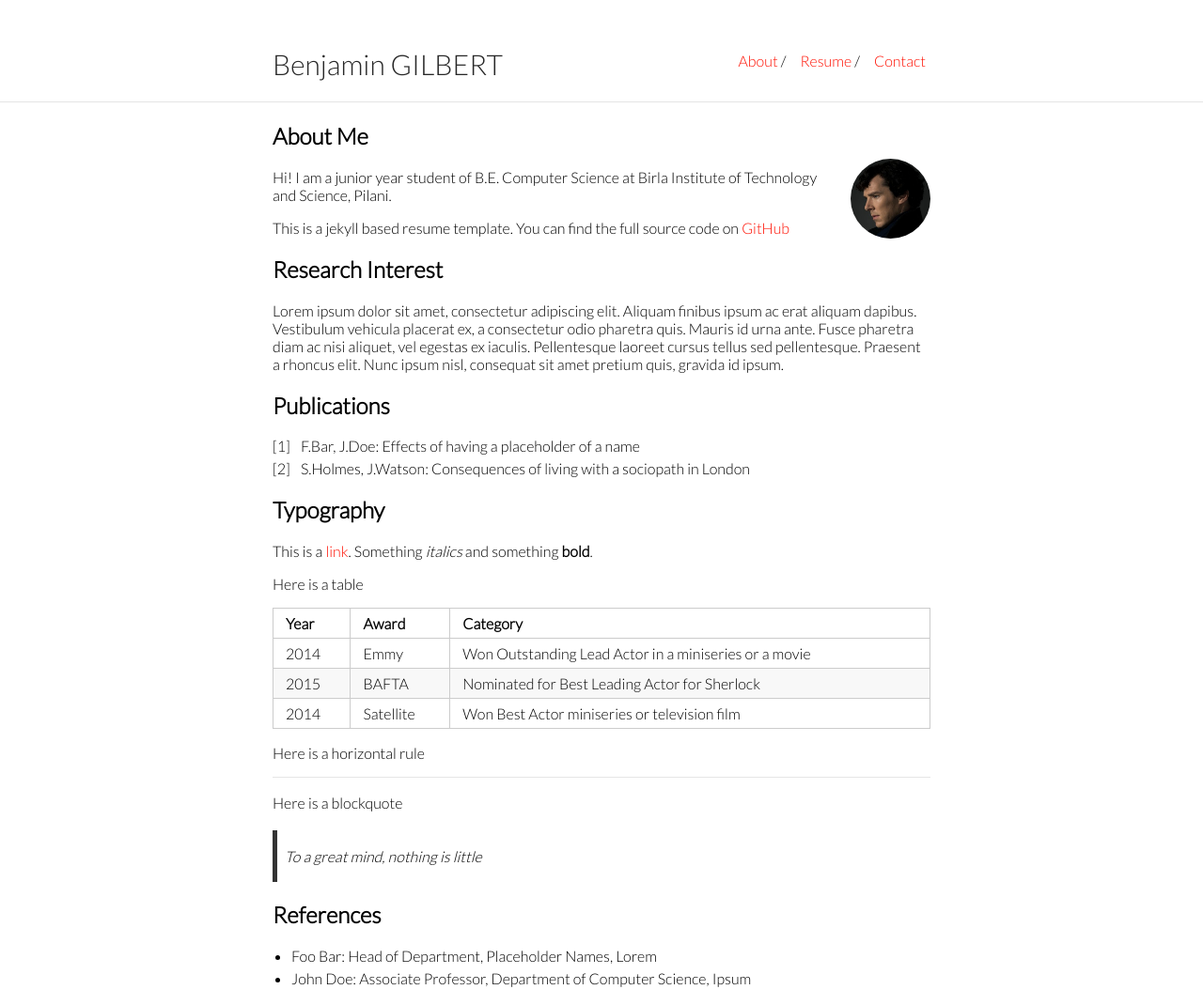
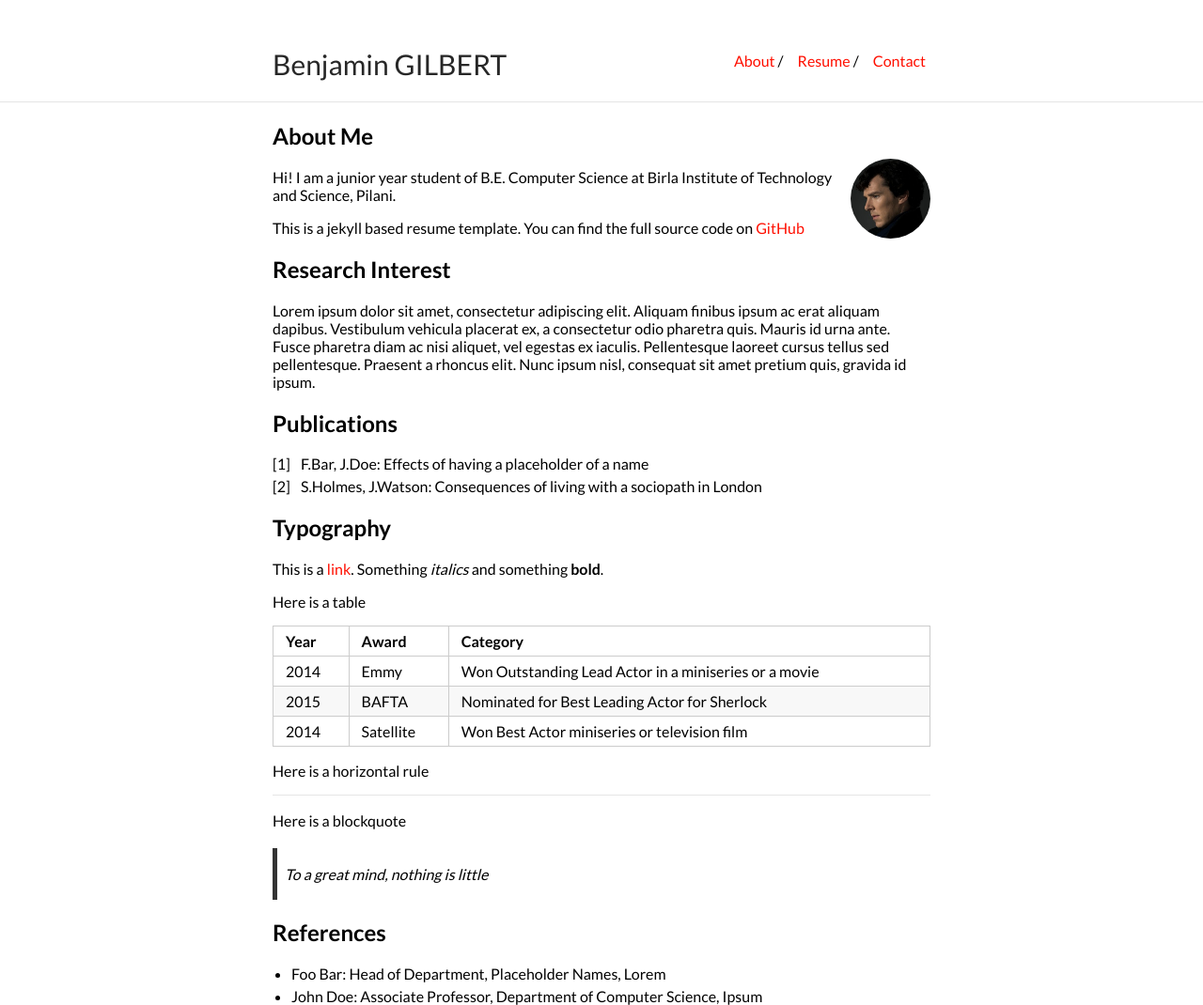
Before and after one commit to bglbrt/bglbrt.github.io, a Jekyll site: the page built from index.md, in a window 1280 px wide. Shown: the whole page at 94% size. Built offline with Jekyll 4.4.1, drawn with Linux system fonts in a browser that asks for light colours; our own code applies the rules of GitHub Pages for plain Markdown files.

Commit message:
Update default.html

```diff
--- a/_layouts/default.html
+++ b/_layouts/default.html
@@ -20,7 +20,7 @@
         {% assign url = site.url | append: site.baseurl | append: page.url %}
     {% endif %}
     <meta name="description" content="{{ desc }}">
-    <link href='https://fonts.googleapis.com/css?family=Lato:100,300' rel='stylesheet' type='text/css'>
+    <link href='https://fonts.googleapis.com/css?family=Lato:400,700' rel='stylesheet' type='text/css'>
     <link rel="alternate" type="application/rss+xml" title="{{ site.title }} RSS" href="/feed.xml" />
     <link rel="stylesheet" href="{{ site.baseurl }}/css/main.css">
     {% if site.favicon %}
```
